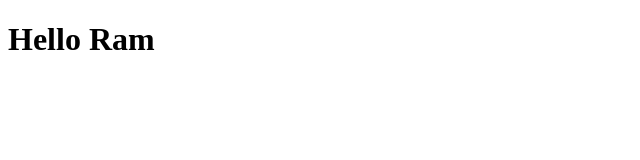
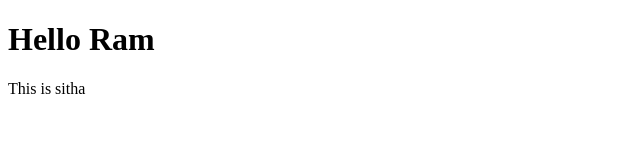
Before and after one commit to Yashaswini-raj/pR, a plain HTML site: page index.html in a window 1280 px wide. Shown: the full height of the page, 0-640 px from the left. Drawn offline with Linux system fonts and the light colour scheme.

Commit message:
Update index.html
siya added

```diff
--- a/index.html
+++ b/index.html
@@ -7,5 +7,6 @@
 </head>
 <body>
     <h1>Hello Ram</h1>
+    <p>This is sitha</p>
 </body>
 </html>
```
